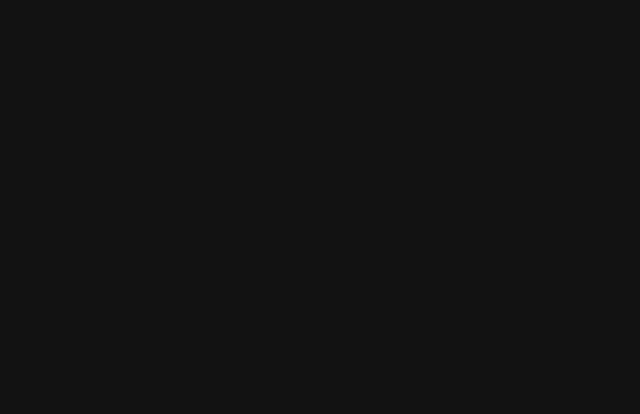
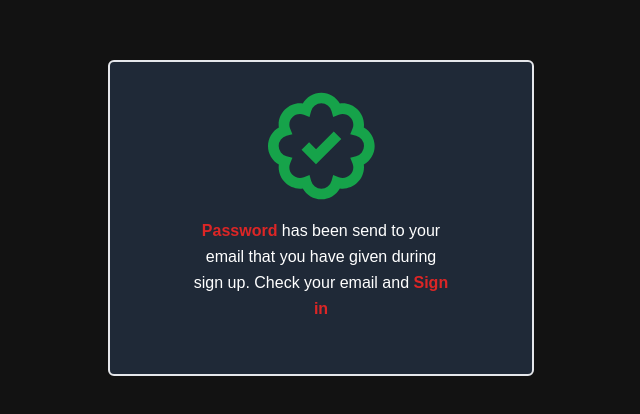
Before and after one commit to centauricoder01/Dream-Project, a React (Create React App) app in the folder client/: page /popup in a window 1280 px wide. Before the commit this address had no page. Shown: the part 182-596 px from the top of the page, without its empty margins (319-959 px from the left). Built offline with nearby package versions, Linux system fonts and the light colour scheme.

Commit message:
Popup page done

```diff
--- a/client/src/App.tsx
+++ b/client/src/App.tsx
@@ -2,6 +2,7 @@ import { Routes, Route } from "react-router-dom";
 import Home from "./Pages/Home";
 import Signup from "./Pages/Signup";
 import Login from "./Pages/Login";
+import Popup from "./Pages/Popup";
 
 function App() {
   return (
@@ -9,6 +10,7 @@ function App() {
       <Route path="/" element={<Home />} />
       <Route path="/signup" element={<Signup />} />
       <Route path="/login" element={<Login />} />
+      <Route path="/popup" element={<Popup />} />
     </Routes>
   );
 }
--- a/client/src/Pages/Popup.jsx
+++ b/client/src/Pages/Popup.jsx
@@ -1,7 +1,26 @@
 import React from "react";
+import { BiBadgeCheck } from "react-icons/bi";
+import { Link } from "react-router-dom";
 
 const Popup = () => {
-  return <div>Password has been send to your email</div>;
+  return (
+    <section className="text-gray-600 body-font flex justify-center items-center h-screen	">
+      <div className="container px-5 py-5 mx-auto border-2 w-1/3 rounded-md bg-gray-800">
+        <div className="flex flex-col text-center w-full m-auto">
+          <BiBadgeCheck className="text-green-600 text-9xl w-full" />
+        </div>
+        <div className="text-center lg:w-2/3 w-full m-auto mt-2">
+          <p className="mb-8 leading-relaxed text-white w-full text-center">
+            <strong className="text-red-600">Password</strong> has been send to
+            your email that you have given during sign up. Check your email and{" "}
+            <strong className="text-red-600">
+              <Link to={"/login"}>Sign in</Link>
+            </strong>
+          </p>
+        </div>
+      </div>
+    </section>
+  );
 };
 
 export default Popup;
```
